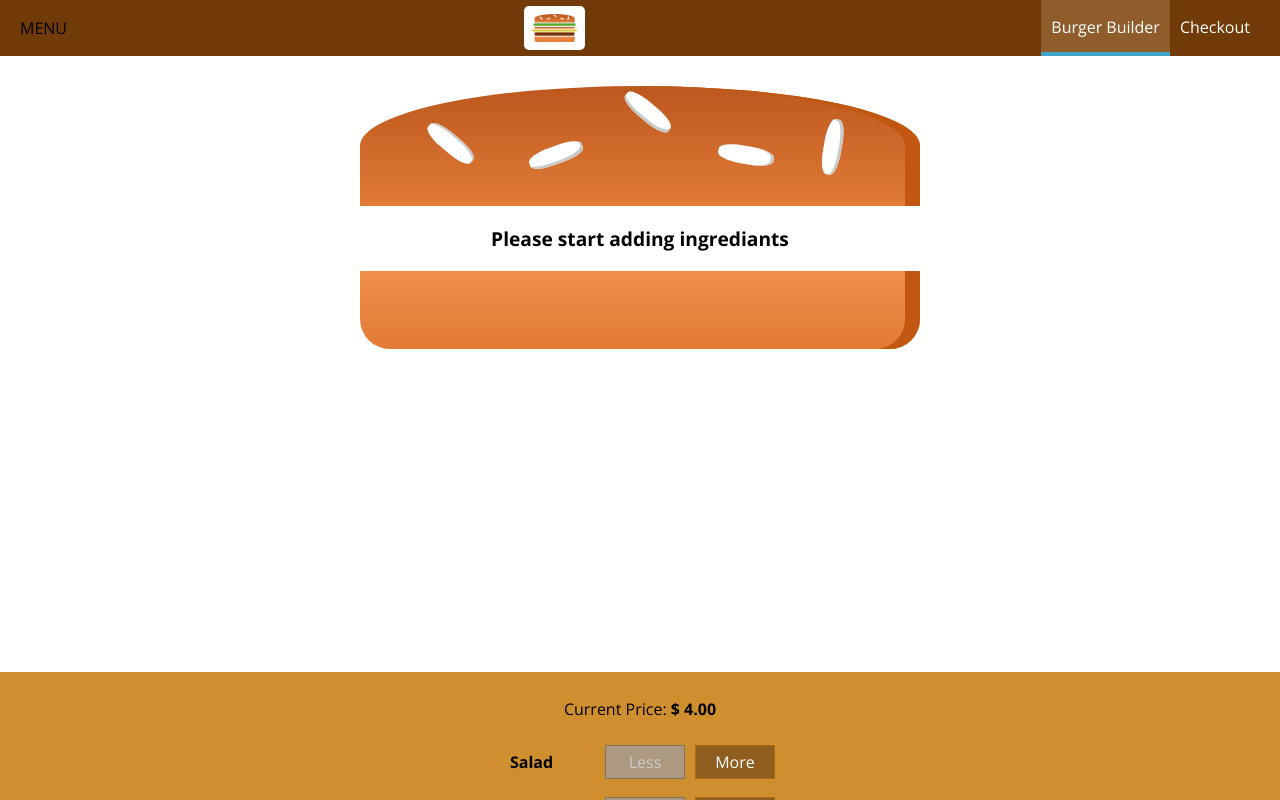
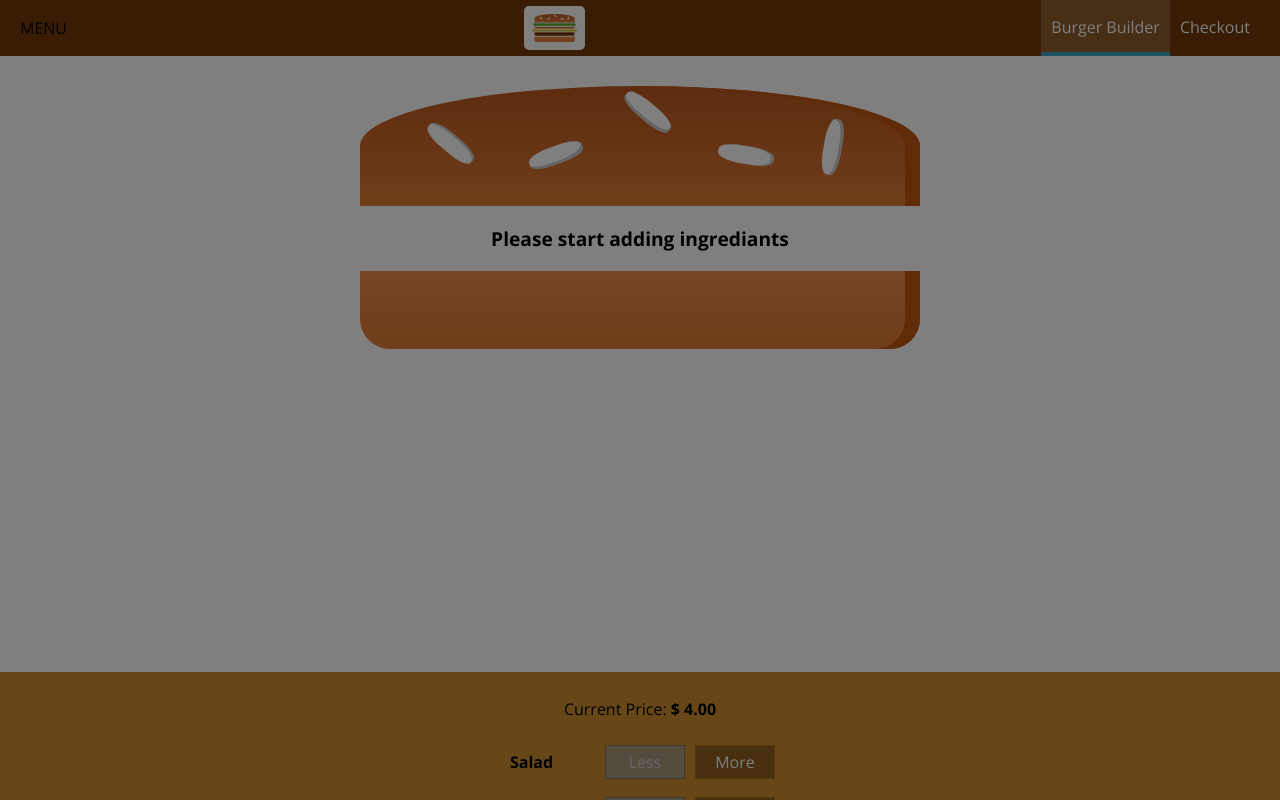
Before and after one commit to shishir75/React-Burger-Builder-App, a React app: page / in a window 1280 px wide. Shown: the top 800 px of the page. Built offline with nearby package versions, Linux system fonts and the light colour scheme.

Commit message:
Reusing the Backdrop

```diff
--- a/src/components/Layout/Layout.js
+++ b/src/components/Layout/Layout.js
@@ -1,15 +1,29 @@
-import React from "react";
+import React, { Component } from "react";
 import Aux from "../../hoc/Aux";
 import classes from "./Layout.module.css";
 import Toolbar from "../Navigation/Toolbar/Toolbar";
 import SideDrawer from "../Navigation/SideDrawer/SideDrawer";
 
-const layout = (props) => (
-    <Aux>
-        <Toolbar />
-        <SideDrawer />
-        <main className={classes.Content}>{props.children}</main>
-    </Aux>
-);
+class Layout extends Component {
+    state = {
+        showSideDrawer: true,
+    };
 
-export default layout;
+    sideDrawerClosedHandler = () => {
+        this.setState({ showSideDrawer: false });
+    };
+
+    render() {
+        return (
+            <Aux>
+                <Toolbar />
+                <SideDrawer
+                    open={this.state.showSideDrawer}
+                    closed={this.sideDrawerClosedHandler}
+                />
+                <main className={classes.Content}>{this.props.children}</main>
+            </Aux>
+        );
+    }
+}
+export default Layout;
--- a/src/components/Navigation/SideDrawer/SideDrawer.js
+++ b/src/components/Navigation/SideDrawer/SideDrawer.js
@@ -2,10 +2,19 @@
 import Logo from "../../Logo/Logo";
 import NavigationItems from "../../Navigation/NavigationItems/NavigationItems";
 import classes from "./SideDrawer.module.css";
+import Backdrop from "../../UI/Backdrop/Backdrop";
+import Aux from "../../../hoc/Aux";
 
 const sideDrawer = (props) => {
+    let attachedClass = [classes.SideDrawer, classes.Close];
+    if (props.open) {
+        attachedClass = [classes.SideDrawer, classes.Open];
+    }
+
     return (
-        <div className={classes.SideDrawer}>
+        <Aux>
+            <Backdrop show={props.open} clicked={props.closed} />
+            <div className={attachedClass.join(" ")}>
                 <div className={classes.Logo}>
                     <Logo />
                 </div>
@@ -13,6 +22,7 @@
                     <NavigationItems />
                 </nav>
             </div>
+        </Aux>
     );
 };
 
```
Lines whose indentation alone changed are shown as unchanged.
